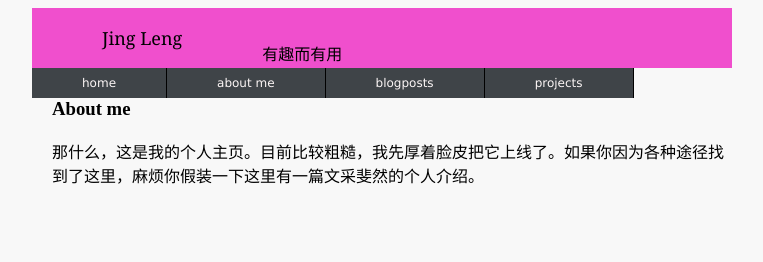
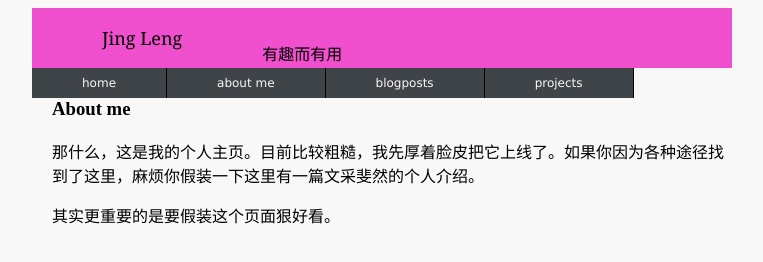
Before and after one commit to angelleng/angelleng.github.io, a plain HTML site: page index.html in a window 1280 px wide. Shown: the whole page, without its empty margins (258-1021 px from the left). Drawn offline with Linux system fonts and the light colour scheme.

```diff
--- a/index.html
+++ b/index.html
@@ -23,12 +23,7 @@
 
 	.navigator li a {
 		display:block;
-		/* 如果是中英文混排的文字，建议用固定宽度
-		width:150px;
-		height:30px;
-		line-height:30px;
-		text-align:center;
-		*/
+
 		padding:8px 50px;
 		background:rgba(38,44,48,0.88);
 		color:#fcf6f6;
@@ -78,6 +73,7 @@
 	<h3 > About me </h3>
 
 	<p>那什么，这是我的个人主页。目前比较粗糙，我先厚着脸皮把它上线了。如果你因为各种途径找到了这里，麻烦你假装一下这里有一篇文采斐然的个人介绍。</p>
+	<p>其实更重要的是要假装这个页面狠好看。</p>
 </div>
 </body>
 </html>
```
